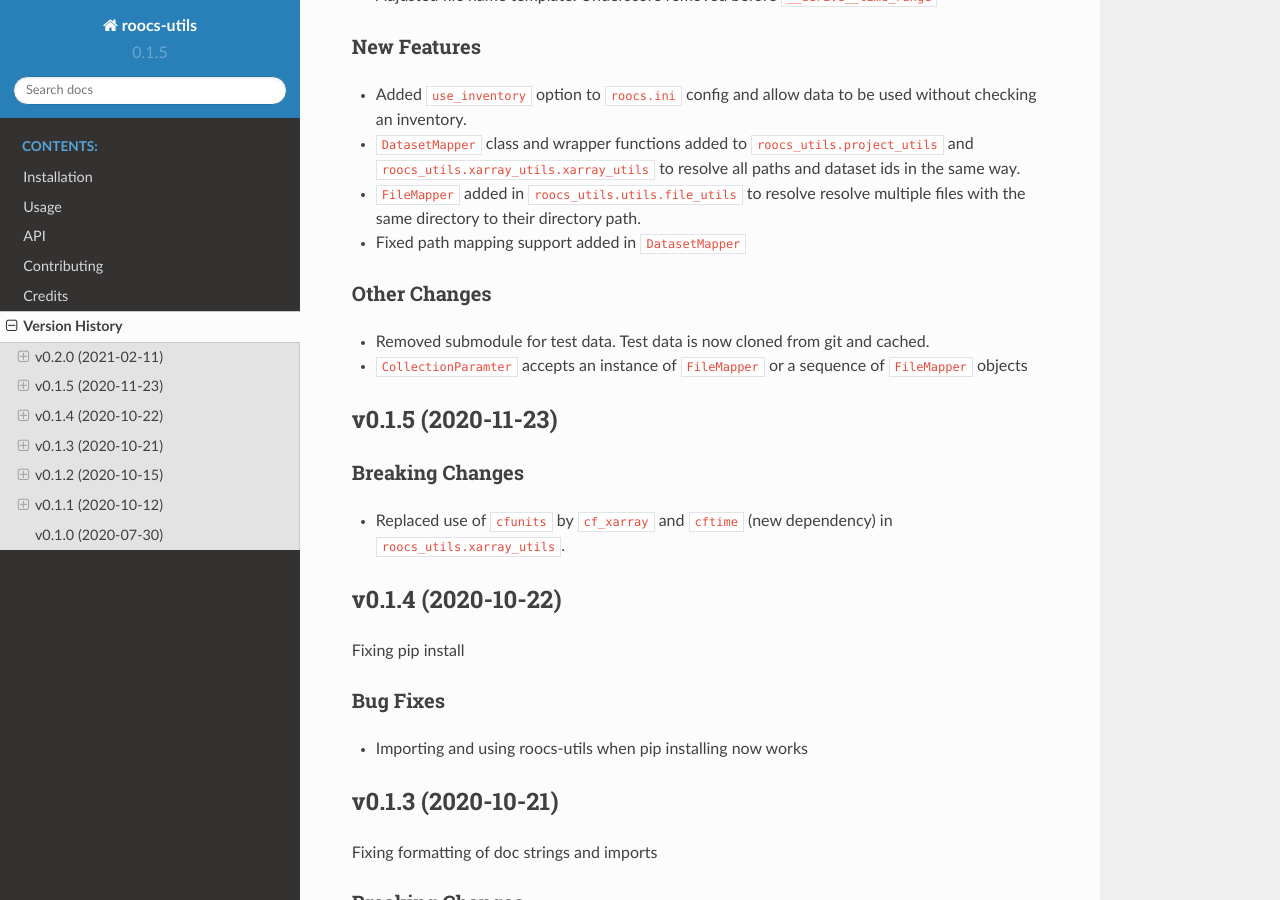
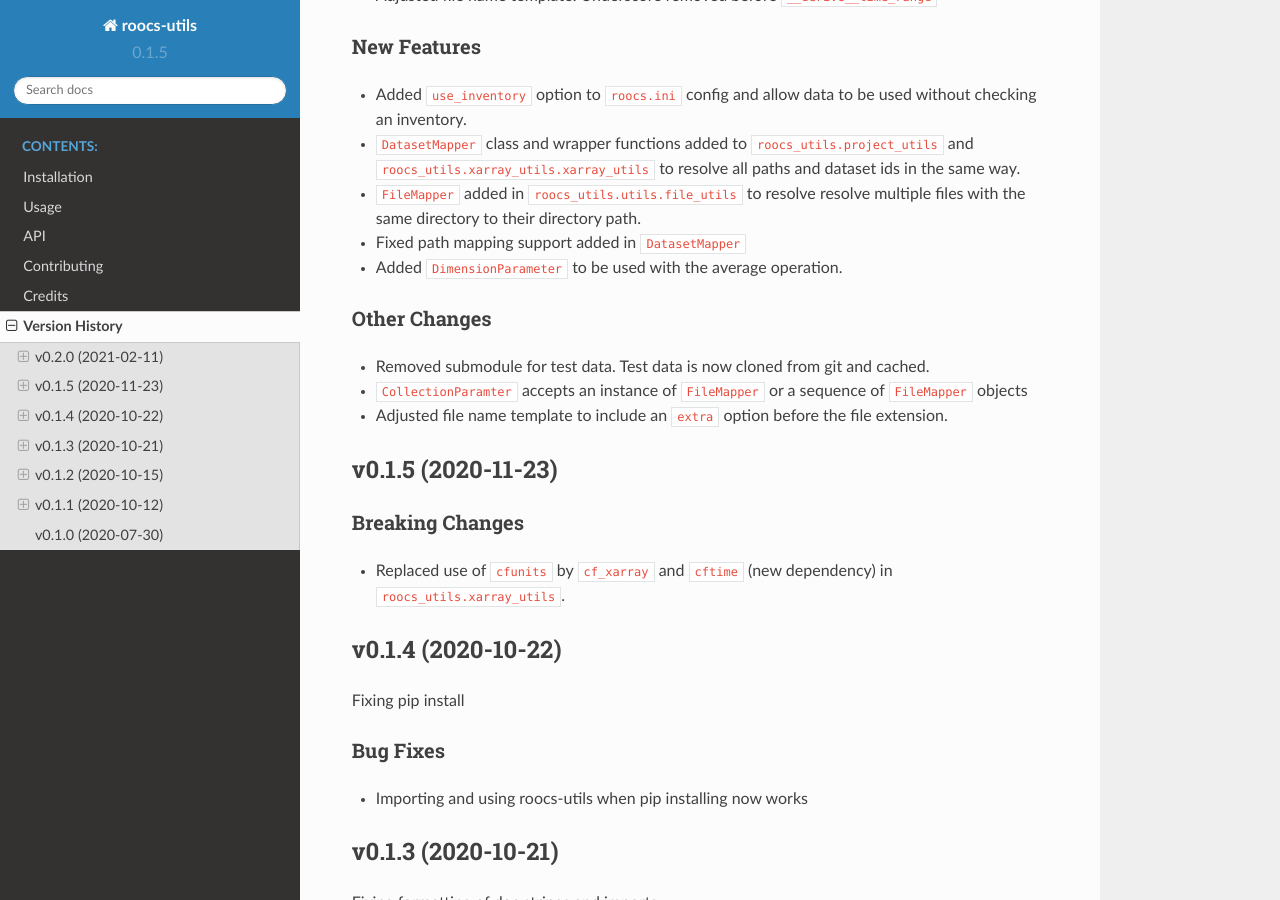
Before and after one commit to roocs/roocs-utils, a Sphinx documentation site: the page built from docs/history.rst, in a window 1280 px wide and 900 px high, scrolled down 378 px. Built offline with Sphinx 7.4.7 and the Read the Docs theme 2.0.0, drawn with Linux system fonts in a browser that asks for light colours; pages that are not in the unit, such as notebooks, are missing from menus.

```diff
--- a/HISTORY.rst
+++ b/HISTORY.rst
@@ -17,12 +17,13 @@ New Features
 * ``DatasetMapper`` class and wrapper functions added to ``roocs_utils.project_utils`` and ``roocs_utils.xarray_utils.xarray_utils`` to resolve all paths and dataset ids in the same way.
 * ``FileMapper`` added in ``roocs_utils.utils.file_utils`` to resolve resolve multiple files with the same directory to their directory path.
 * Fixed path mapping support added in ``DatasetMapper``
+* Added ``DimensionParameter`` to be used with the average operation.
 
 Other Changes
 ^^^^^^^^^^^^^
 * Removed submodule for test data. Test data is now cloned from git and cached.
 * ``CollectionParamter`` accepts an instance of ``FileMapper`` or a sequence of ``FileMapper`` objects
-
+* Adjusted file name template to include an ``extra`` option before the file extension.
 
 v0.1.5 (2020-11-23)
 -------------------
```
Also changed, not shown: docs/api.rst (+22 -0 lines).
